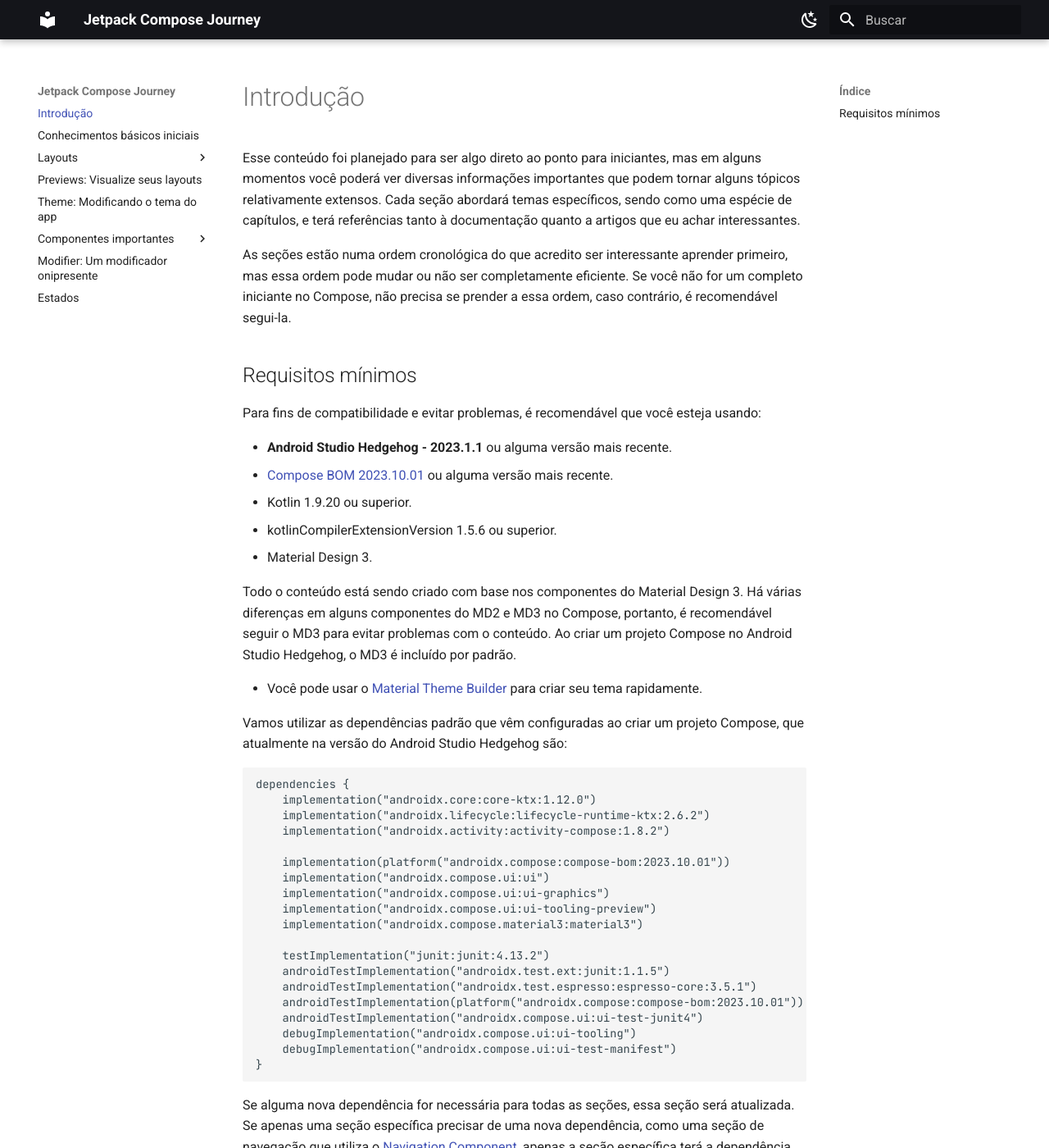
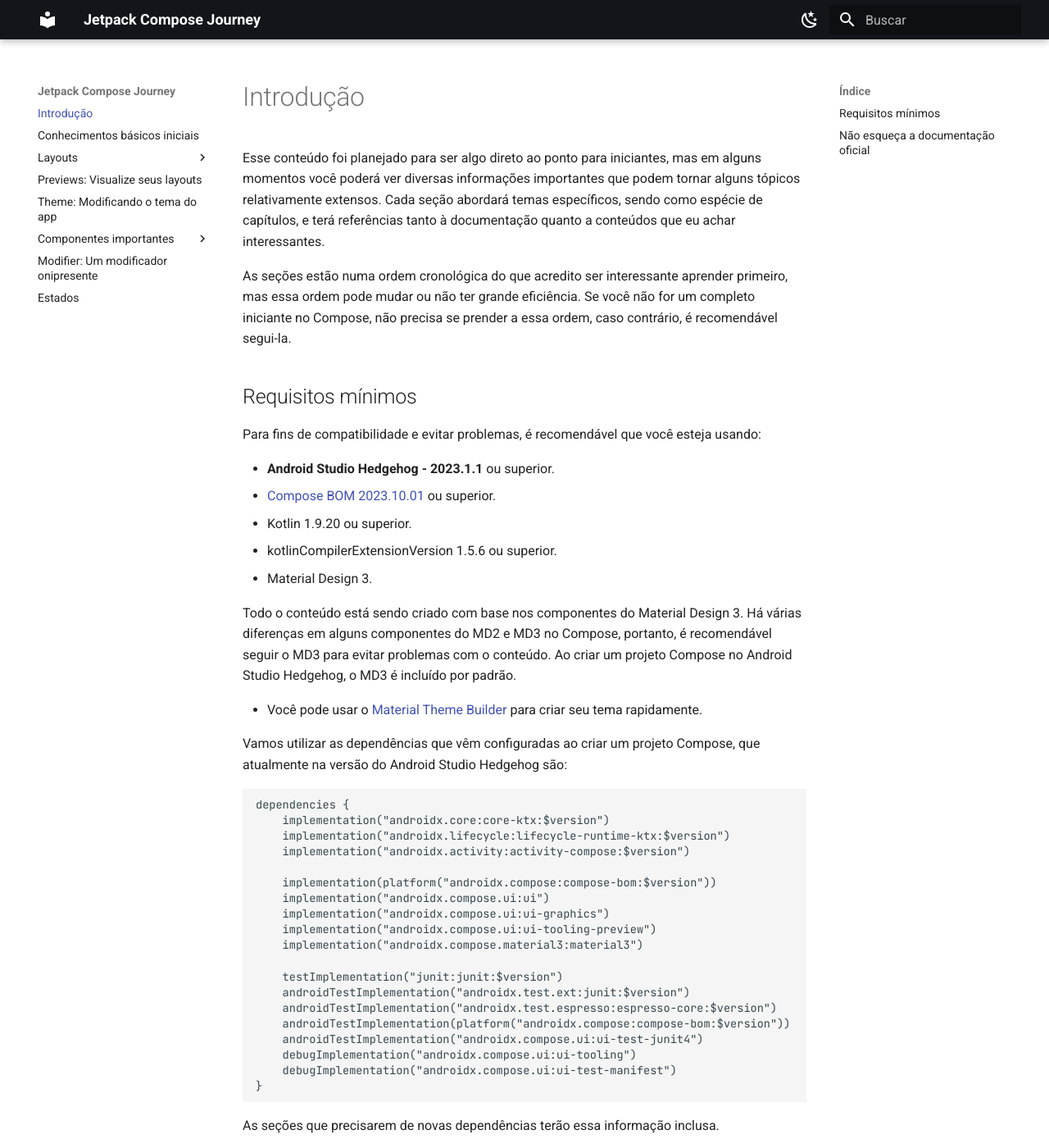
Before and after one commit to jsericksk/Jetpack-Compose-Journey, an MkDocs documentation site: the page built from docs/index.md, in a window 1280 px wide and 1400 px high. Shown: the whole window at 82% size. Built offline with MkDocs 1.6.1 and Material for MkDocs 9.7.7, drawn with Linux system fonts in a browser that asks for light colours; some of the changed text lies outside the part shown.

Commit message:
index.md atualizado

````diff
--- a/docs/index.md
+++ b/docs/index.md
@@ -1,15 +1,15 @@
 # Introdução
 
-Esse conteúdo foi planejado para ser algo direto ao ponto para iniciantes, mas em alguns momentos você poderá ver diversas informações importantes que podem tornar alguns tópicos relativamente extensos. Cada seção abordará temas específicos, sendo como uma espécie de capítulos, e terá referências tanto à documentação quanto a artigos que eu achar interessantes.
+Esse conteúdo foi planejado para ser algo direto ao ponto para iniciantes, mas em alguns momentos você poderá ver diversas informações importantes que podem tornar alguns tópicos relativamente extensos. Cada seção abordará temas específicos, sendo como espécie de capítulos, e terá referências tanto à documentação quanto a conteúdos que eu achar interessantes.
 
-As seções estão numa ordem cronológica do que acredito ser interessante aprender primeiro, mas essa ordem pode mudar ou não ser completamente eficiente. Se você não for um completo iniciante no Compose, não precisa se prender a essa ordem, caso contrário, é recomendável segui-la.
+As seções estão numa ordem cronológica do que acredito ser interessante aprender primeiro, mas essa ordem pode mudar ou não ter grande eficiência. Se você não for um completo iniciante no Compose, não precisa se prender a essa ordem, caso contrário, é recomendável segui-la.
 
 ## Requisitos mínimos
 
 Para fins de compatibilidade e evitar problemas, é recomendável que você esteja usando:
 
-- **Android Studio Hedgehog - 2023.1.1** ou alguma versão mais recente.
-- [Compose BOM 2023.10.01](https://developer.android.com/jetpack/compose/bom/bom-mapping) ou alguma versão mais recente.
+- **Android Studio Hedgehog - 2023.1.1** ou superior.
+- [Compose BOM 2023.10.01](https://developer.android.com/jetpack/compose/bom/bom-mapping) ou superior.
 - Kotlin 1.9.20 ou superior.
 - kotlinCompilerExtensionVersion 1.5.6 ou superior.
 - Material Design 3.
@@ -18,28 +18,32 @@
 
 - Você pode usar o [Material Theme Builder](https://m3.material.io/theme-builder) para criar seu tema rapidamente.
 
-Vamos utilizar as dependências padrão que vêm configuradas ao criar um projeto Compose, que atualmente na versão do  Android Studio Hedgehog são:
+Vamos utilizar as dependências que vêm configuradas ao criar um projeto Compose, que atualmente na versão do  Android Studio Hedgehog são:
 
 ```gradle
 dependencies {
-    implementation("androidx.core:core-ktx:1.12.0")
-    implementation("androidx.lifecycle:lifecycle-runtime-ktx:2.6.2")
-    implementation("androidx.activity:activity-compose:1.8.2")
+    implementation("androidx.core:core-ktx:$version")
+    implementation("androidx.lifecycle:lifecycle-runtime-ktx:$version")
+    implementation("androidx.activity:activity-compose:$version")
 
-    implementation(platform("androidx.compose:compose-bom:2023.10.01"))
+    implementation(platform("androidx.compose:compose-bom:$version"))
     implementation("androidx.compose.ui:ui")
     implementation("androidx.compose.ui:ui-graphics")
     implementation("androidx.compose.ui:ui-tooling-preview")
     implementation("androidx.compose.material3:material3")
 
-    testImplementation("junit:junit:4.13.2")
-    androidTestImplementation("androidx.test.ext:junit:1.1.5")
-    androidTestImplementation("androidx.test.espresso:espresso-core:3.5.1")
-    androidTestImplementation(platform("androidx.compose:compose-bom:2023.10.01"))
+    testImplementation("junit:junit:$version")
+    androidTestImplementation("androidx.test.ext:junit:$version")
+    androidTestImplementation("androidx.test.espresso:espresso-core:$version")
+    androidTestImplementation(platform("androidx.compose:compose-bom:$version"))
     androidTestImplementation("androidx.compose.ui:ui-test-junit4")
     debugImplementation("androidx.compose.ui:ui-tooling")
     debugImplementation("androidx.compose.ui:ui-test-manifest")
 }
 ```
 
-Se alguma nova dependência for necessária para todas as seções, essa seção será atualizada. Se apenas uma seção específica precisar de uma nova dependência, como uma seção de navegação que utiliza o [Navigation Component](https://developer.android.com/guide/navigation/navigation-getting-started), apenas a seção específica terá a dependência.
+As seções que precisarem de novas dependências terão essa informação inclusa.
+
+## Não esqueça a documentação oficial
+
+O foco desse conteúdo não é substituir a documentação oficial nem você deve evitar de lê-la, é claro. Em muitas seções você lerá coisas que foram retiradas da própria documentação, mas usando outras palavras, tentando tornar mais simples ou mais explicativo. Tentarei melhorar apenas o que eu achar necessário.
````
